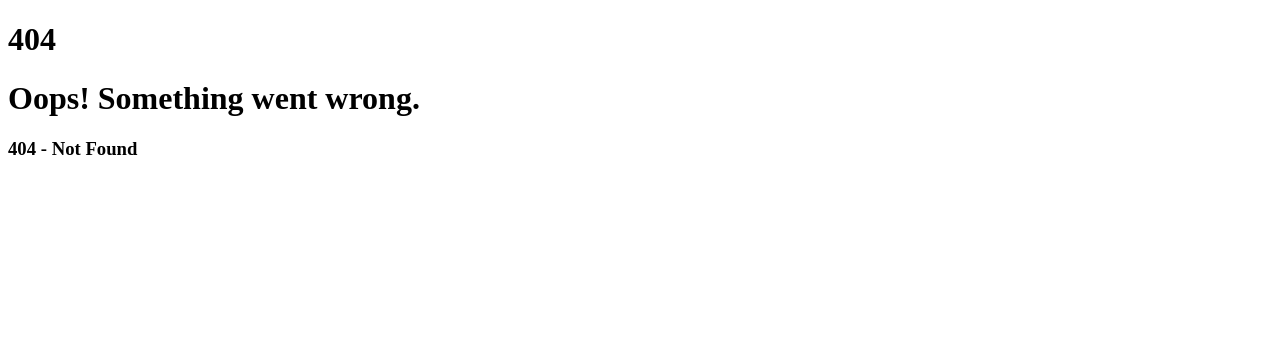
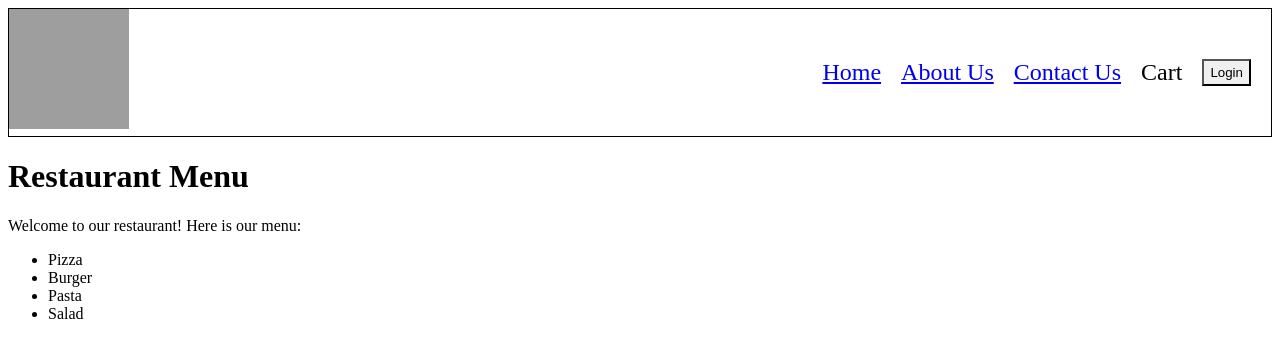
Before and after one commit to Deepank0777/HELLO-REACT, a React (Vite) app: page /restaurants/1 in a window 1280 px wide. Before the commit this address had no page. Shown: the top 358 px of the page. Built offline with nearby package versions, Linux system fonts and the light colour scheme; grey boxes are pictures that could not be loaded.

Commit message:
restaurant menu

```diff
--- a/src/App.js
+++ b/src/App.js
@@ -7,6 +7,7 @@ import Header from "./components/Header";
 import Body from "./components/Body";
 import About from "./components/About";
 import Contact from "./components/Contact";
+import RestaurantMenu from "./components/RestaurantMenu";
 import Error from "./components/Error";
 
 /**
@@ -65,6 +66,10 @@ const appRouter = createBrowserRouter([
         path: "/contact-us",
         element: <Contact />,
       },
+      {
+        path: "/restaurants/:resId",
+        element: <RestaurantMenu />,
+      },
     ],
     errorElement: <Error />,
   },
--- a/src/components/Body.js
+++ b/src/components/Body.js
@@ -2,6 +2,8 @@ import restaurantData from "../utils/restaurantData.json";
 import RestaurantCard from "./RestaurantCard";
 import { useState, useEffect, use } from "react";
 import Shimmer from "./Shimmer";
+
+import { Link } from "react-router";
 
 const Body = () => {
   //Local State Variable
@@ -72,7 +74,9 @@ const Body = () => {
       </div>
       <div className="res-container">
         {filteredRestaurantList.map((res, idx) => (
-          <RestaurantCard key={res.info.id} resData={res} />
+          <Link to={"/restaurants/" + res.info.id} key={res.info.id}>
+            <RestaurantCard key={res.info.id} resData={res} />{" "}
+          </Link>
         ))}
       </div>
     </div>
--- /dev/null
+++ b/src/components/RestaurantMenu.js
@@ -0,0 +1,46 @@
+import { useState, useEffect } from "react";
+import Shimmer from "./Shimmer";
+import { useParams } from "react-router";
+
+const RestaurantMenu = () => {
+  const [restaurantData, setRestaurantData] = useState(null);
+
+  const { resId } = useParams(); // Extracting resId from the URL parameters
+  console.log("Restaurant ID:", resId);
+
+  useEffect(() => {
+    console.log("Fetching restaurant menu data...");
+    fetchMenuData();
+  }, []);
+
+  const fetchMenuData = async () => {
+    try {
+      //   const response = await fetch("https://api.example.com/restaurant/menu/${resId}");
+
+      //   const data = await response.json();
+      //   console.log("Menu data fetched successfully:", data);
+
+      const data = []; // Simulating an empty menu for demonstration purposes
+      setRestaurantData(data);
+    } catch (error) {
+      console.error("Failed to fetch menu data:", error);
+    }
+  };
+
+  if (restaurantData === null) return <Shimmer />;
+
+  return (
+    <div className="restaurant-menu">
+      <h1>Restaurant Menu</h1>
+      <p>Welcome to our restaurant! Here is our menu:</p>
+      <ul>
+        <li>Pizza</li>
+        <li>Burger</li>
+        <li>Pasta</li>
+        <li>Salad</li>
+      </ul>
+    </div>
+  );
+};
+
+export default RestaurantMenu;
```
